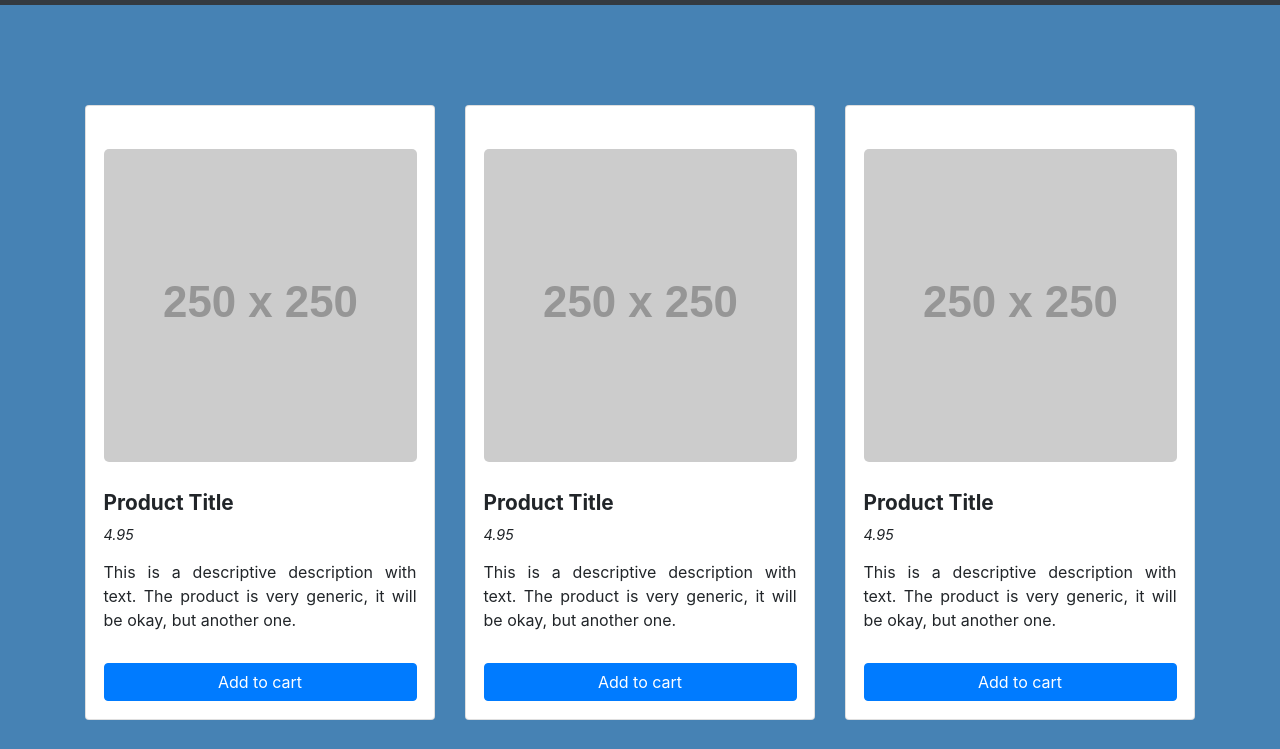
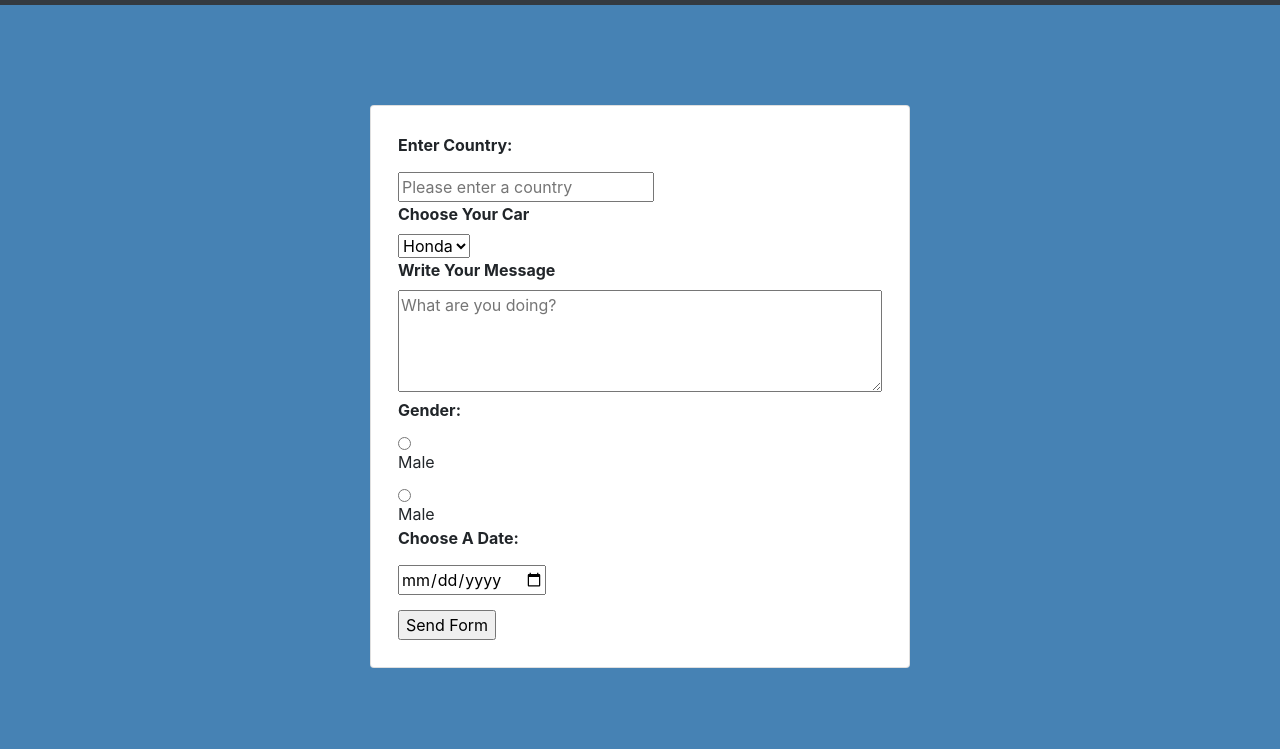
Before and after one commit to jmorfin23/bootstrap_templating, a plain HTML site: page html/form.html in a window 1280 px wide. Shown: the part 51-800 px from the top of the page. Drawn offline with nearby package versions, Linux system fonts and the light colour scheme; placeholder pictures from the web are drawn by us.

Commit message:
project completed

```diff
--- a/css/main.css
+++ b/css/main.css
@@ -47,6 +47,19 @@ btn {
 .author {
   text-align: right;
 }
+label {
+  display: block;
+  font-weight: bold;
+}
+textarea {
+  resize:both;
+  max-width: 100%;
+  min-width: 100%;
+}
+input {
+  display: block;
+  margin-top: 15px;
+}
 footer {
   padding: 15px;
   background-color: #343a40!important;
--- a/html/form.html
+++ b/html/form.html
@@ -39,64 +39,38 @@
   <main>
   <div class="container">
     <div class="row">
-      <div class="col-md-4">
+      <div class="col-md-6 offset-md-3 col-sm-8 offset-sm-2">
         <div class="card">
-          <img src="http://placehold.it/250x250" alt="img" class="card-img">
-          <div class="card-title">Product Title</div>
-          <div class="card-subtitle">4.95</div>
-          <div class="card-text">
-            <p>This is a descriptive description with text. The product is very generic, it will be okay, but another one.</p>
-          </div>
-          <div class="btn btn-primary">Add to cart</div>
-        </div> <!-- ends card 1 -->
-      </div> <!-- ends col 4 for card 1 -->
+          <form action="https://www.w3schools.com/action_page.php" method="get">
+            <label for="country">Enter Country:</label>
+            <input type="text" name="country" placeholder="Please enter a country" required>
 
-      <div class="col-md-4">
-        <div class="card">
-          <img src="http://placehold.it/250x250" alt="img" class="card-img">
-          <div class="card-title">Product Title</div>
-          <div class="card-subtitle">4.95</div>
-          <div class="card-text">
-            <p>This is a descriptive description with text. The product is very generic, it will be okay, but another one.</p>
-          </div>
-          <div class="btn btn-primary">Add to cart</div>
-        </div> <!--ends card 2-->
-      </div> <!-- ends col 4 for card 2 -->
+          <label for="car">Choose Your Car</label>
+              <select name="car">
+                <option value="honda">Honda</option>
+                <option value="ford">Ford</option>
+              </select>
 
-      <div class="col-md-4">
-        <div class="card">
-          <img src="http://placehold.it/250x250" alt="img" class="card-img">
-          <div class="card-title">Product Title</div>
-          <div class="card-subtitle">4.95</div>
-          <div class="card-text">
-            <p>This is a descriptive description with text. The product is very generic, it will be okay, but another one.</p>
-          </div>
-          <div class="btn btn-primary">Add to cart</div>
-        </div> <!-- ends card 3 -->
-      </div> <!--ends col 4 for card 3 -->
-    </div> <!--Ends row for cards-->
+            <label for="message">Write Your Message</label>
+            <textarea placeholder="What are you doing?" name="message" rows="4" cols="25"></textarea>
 
-    <div class="row">
-      <div class="col-md-5">
-        <p class="description">Lorem ipsum dolor sit amet, consectetur adipisicing elit, sed do eiusmod tempor incididunt ut labore et dolore magna aliqua. Ut enim ad minim veniam, quis nostrud exercitation ullamco laboris nisi ut aliquip ex ea commodo consequat. Duis aute irure dolor in reprehenderit in voluptate velit esse cillum dolore eu fugiat nulla pariatur. Excepteur sint occaecat cupidatat non proident, sunt in culpa qui officia deserunt mollit anim id est laborum.</p>
-      </div> <!-- ends col 5 -->
+          <label for="gender">Gender:</label>
 
-      <div class="col-md-7">
-        <img src="http://placehold.it/500x50s0" alt="Image" class="center-img">
-      </div> <!-- ends col 7 -->
+          <input type="radio" name="gender" value="male">Male</input>
+          <input type="radio" name="gender" value="male">Male</input>
 
-    </div> <!--ends row for second main section -->
 
-    <div class="row">
+          <label for="date">Choose A Date:</label>
+          <input type="date" name="date">
 
-      <div class="col-md-7">
-        <img src="http://placehold.it/500x50s0" alt="Image" class="center-img">
-      </div> <!-- ends col 7 -->
 
-      <div class="col-md-5">
-        <p class="description">Lorem ipsum dolor sit amet, consectetur adipisicing elit, sed do eiusmod tempor incididunt ut labore et dolore magna aliqua. Ut enim ad minim veniam, quis nostrud exercitation ullamco laboris nisi ut aliquip ex ea commodo consequat. Duis aute irure dolor in reprehenderit in voluptate velit esse cillum dolore eu fugiat nulla pariatur. Excepteur sint occaecat cupidatat non proident, sunt in culpa qui officia deserunt mollit anim id est laborum.</p>
-      </div> <!-- ends col 5 -->
-    </div>
+            <input type="submit" name="submit" value="Send Form">
+
+
+          </form>
+        </div> <!--ends card for form -->
+      </div> <!--ends col 4 for form -->
+    </div> <!--ends row-->
   </div> <!-- ends container -->
   </main>
 
```
